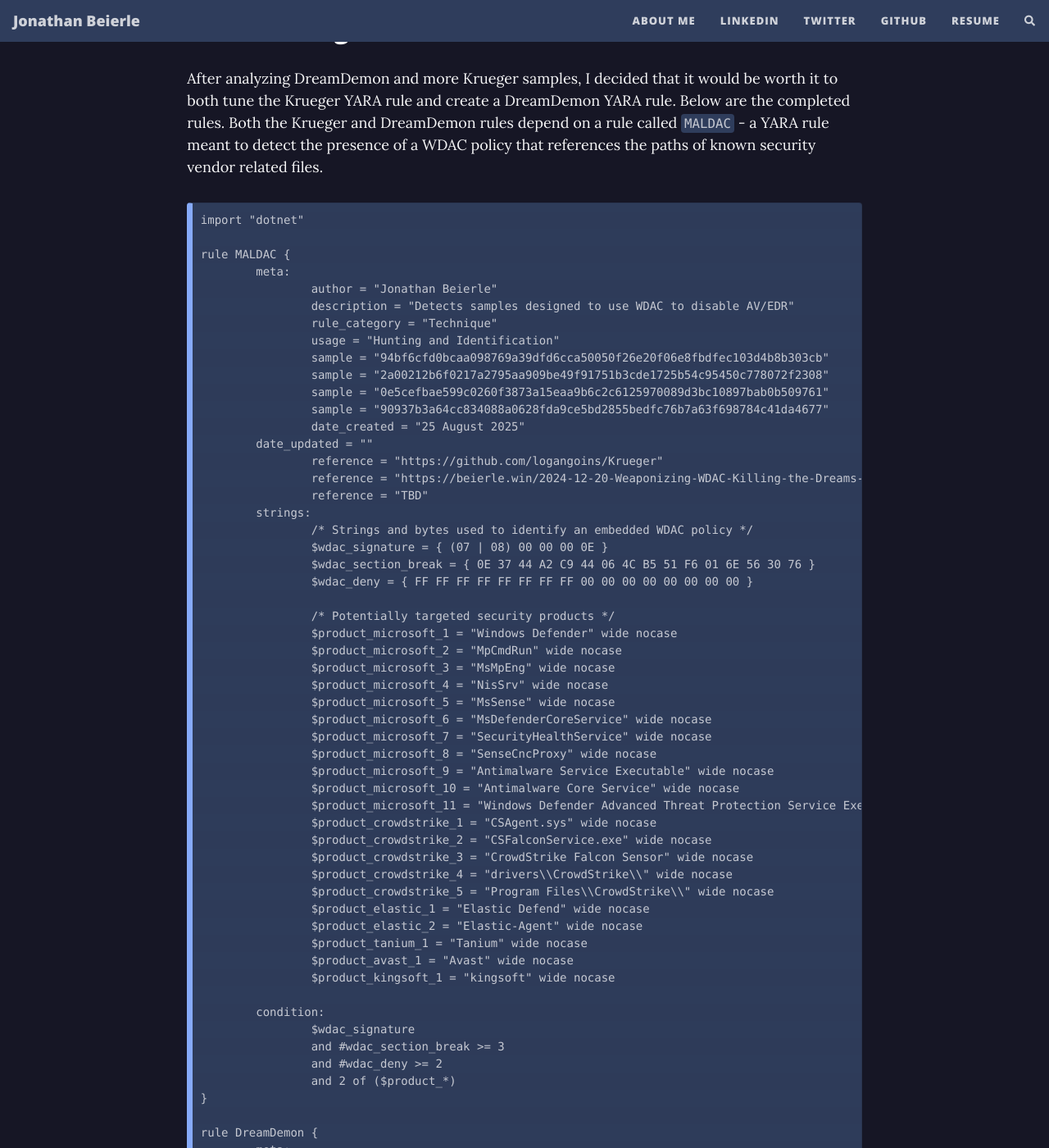
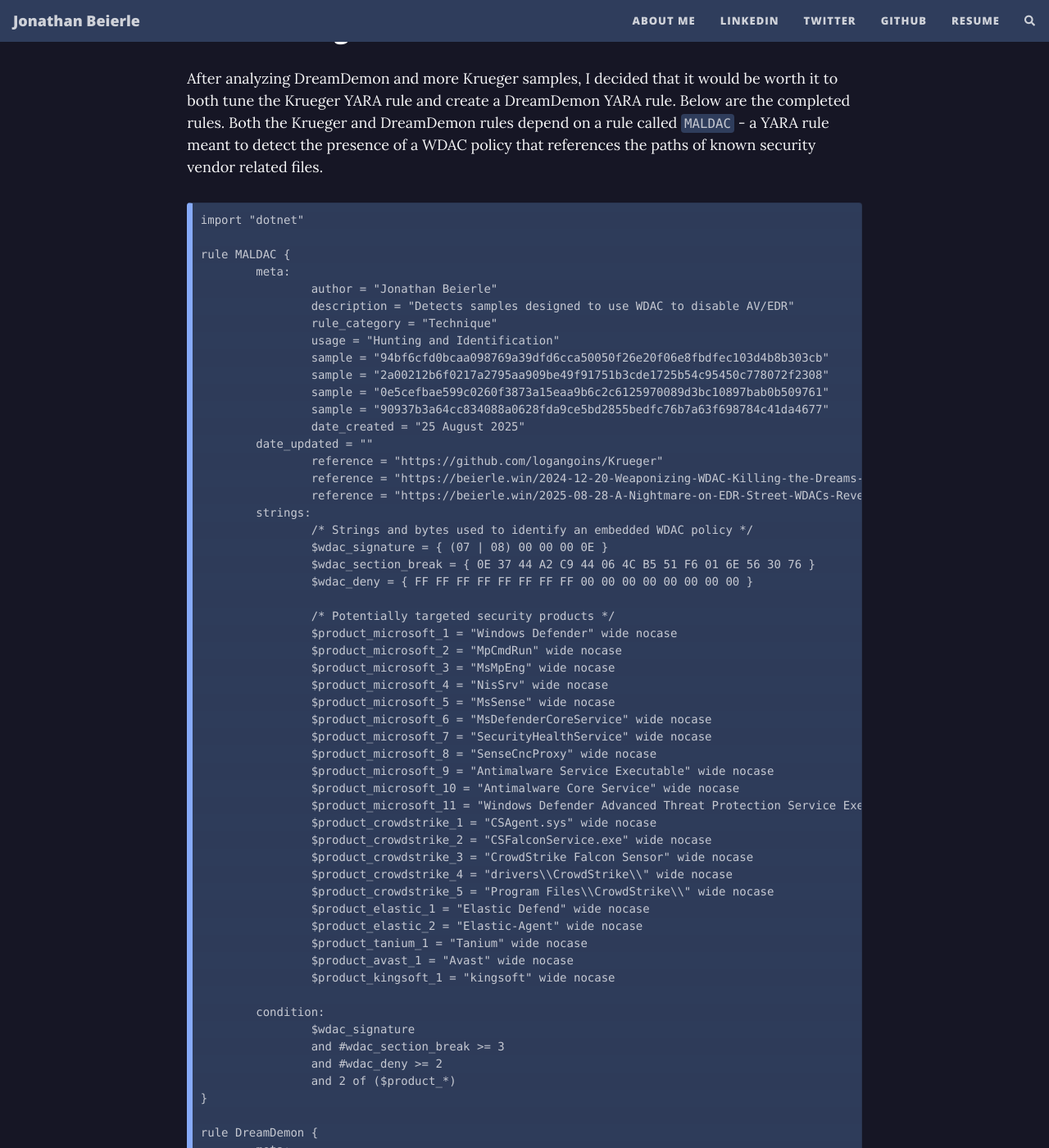
Before and after one commit to HullaBrian/Personal-Website, a Jekyll site: the page built from _posts/2025-08-28-A-Nightmare-on-EDR-Street-WDACs-Revenge.md, in a window 1280 px wide and 1400 px high, scrolled down 11328 px. Shown: the whole window at 82% size. Built offline with Jekyll 4.4.1, drawn with Linux system fonts in a browser that asks for light colours; nearby versions of some CDN libraries; comment, search, counter and statistics services are not loaded; some of the changed text lies outside the part shown.

Commit message:
Update YARA rule references

```diff
--- a/_posts/2025-08-28-A-Nightmare-on-EDR-Street-WDACs-Revenge.md
+++ b/_posts/2025-08-28-A-Nightmare-on-EDR-Street-WDACs-Revenge.md
@@ -224,7 +224,7 @@
         date_updated = ""
 		reference = "https://github.com/logangoins/Krueger"
 		reference = "https://beierle.win/2024-12-20-Weaponizing-WDAC-Killing-the-Dreams-of-EDR/"
-		reference = "TBD"
+		reference = "https://beierle.win/2025-08-28-A-Nightmare-on-EDR-Street-WDACs-Revenge/"
 	strings:
 		/* Strings and bytes used to identify an embedded WDAC policy */
 		$wdac_signature = { (07 | 08) 00 00 00 0E }
@@ -270,7 +270,7 @@
 		sample = "2a00212b6f0217a2795aa909be49f91751b3cde1725b54c95450c778072f2308"
 		date_created = "25 August 2025"
 		date_updated = ""
-		reference = "TBD"
+		reference = "https://beierle.win/2025-08-28-A-Nightmare-on-EDR-Street-WDACs-Revenge/"
 	strings:
 		/* References to WDAC-related locations
 			"\\C$\\System32\\CodeIntegrity\\SiPolicy.p7b"
```
